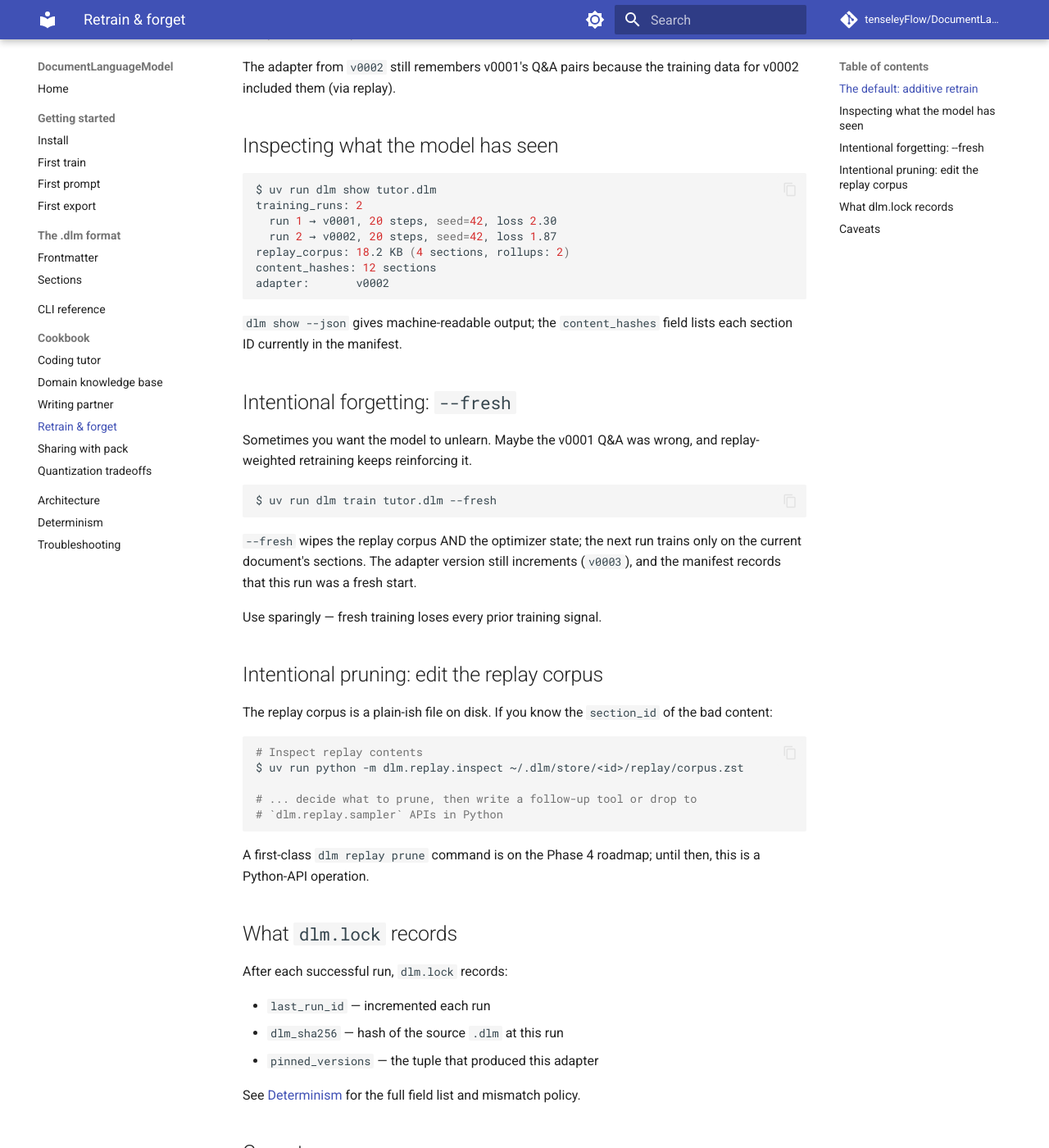
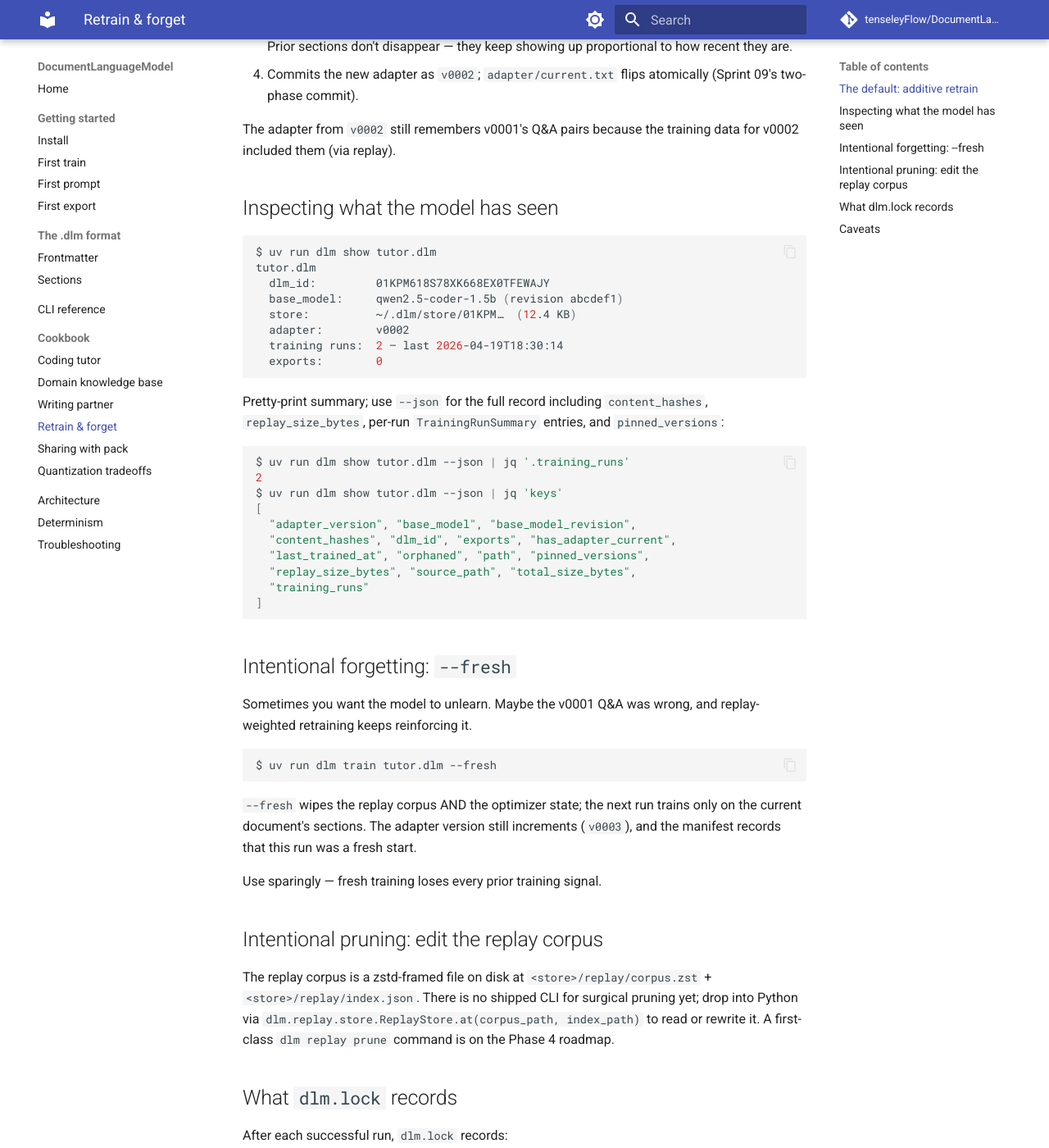
Before and after one commit to tenseleyFlow/DocumentLanguageModel, an MkDocs documentation site: the page built from docs/cookbook/retrain-and-forget.md, in a window 1280 px wide and 1400 px high, scrolled down 792 px. Shown: the whole window at 82% size. Built offline with MkDocs 1.6.1 and Material for MkDocs 9.7.7, drawn with Linux system fonts in a browser that asks for light colours; comment, search, counter and statistics services are not loaded; some of the changed text lies outside the part shown.

Commit message:
docs(cookbook): fix fictional CLI output + invalid-ULID placeholders (audit-05 follow-up)

````diff
--- a/docs/cookbook/retrain-and-forget.md
+++ b/docs/cookbook/retrain-and-forget.md
@@ -10,14 +10,18 @@ forget, and how to audit what the model has seen.
 ```sh
 # v0001 — initial training
 $ uv run dlm train tutor.dlm
-trained: v0001 (20 steps)
+trained: v0001 (20 steps, seed=42, determinism=best_effort)
+adapter: ~/.dlm/store/01KPM…/adapter/versions/v0001
+log:     ~/.dlm/store/01KPM…/logs/train-000001-…jsonl
 
 # Edit tutor.dlm — add more Q&A, fix a typo
 $ $EDITOR tutor.dlm
 
 # v0002 — retrain
 $ uv run dlm train tutor.dlm
-trained: v0002 (20 steps)
+trained: v0002 (20 steps, seed=42, determinism=best_effort)
+adapter: ~/.dlm/store/01KPM…/adapter/versions/v0002
+log:     ~/.dlm/store/01KPM…/logs/train-000002-…jsonl
 ```
 
 What `dlm train` does on retrain:
@@ -39,16 +43,31 @@ training data for v0002 included them (via replay).
 
 ```sh
 $ uv run dlm show tutor.dlm
-training_runs: 2
-  run 1 → v0001, 20 steps, seed=42, loss 2.30
-  run 2 → v0002, 20 steps, seed=42, loss 1.87
-replay_corpus: 18.2 KB (4 sections, rollups: 2)
-content_hashes: 12 sections
-adapter:       v0002
+tutor.dlm
+  dlm_id:         01KPM618S78XK668EX0TFEWAJY
+  base_model:     qwen2.5-coder-1.5b (revision abcdef1)
+  store:          ~/.dlm/store/01KPM…  (12.4 KB)
+  adapter:        v0002
+  training runs:  2 — last 2026-04-19T18:30:14
+  exports:        0
 ```
 
-`dlm show --json` gives machine-readable output; the `content_hashes`
-field lists each section ID currently in the manifest.
+Pretty-print summary; use `--json` for the full record including
+`content_hashes`, `replay_size_bytes`, per-run `TrainingRunSummary`
+entries, and `pinned_versions`:
+
+```sh
+$ uv run dlm show tutor.dlm --json | jq '.training_runs'
+2
+$ uv run dlm show tutor.dlm --json | jq 'keys'
+[
+  "adapter_version", "base_model", "base_model_revision",
+  "content_hashes", "dlm_id", "exports", "has_adapter_current",
+  "last_trained_at", "orphaned", "path", "pinned_versions",
+  "replay_size_bytes", "source_path", "total_size_bytes",
+  "training_runs"
+]
+```
 
 ## Intentional forgetting: `--fresh`
 
@@ -68,19 +87,12 @@ Use sparingly — fresh training loses every prior training signal.
 
 ## Intentional pruning: edit the replay corpus
 
-The replay corpus is a plain-ish file on disk. If you know the
-`section_id` of the bad content:
-
-```sh
-# Inspect replay contents
-$ uv run python -m dlm.replay.inspect ~/.dlm/store/<id>/replay/corpus.zst
-
-# ... decide what to prune, then write a follow-up tool or drop to
-# `dlm.replay.sampler` APIs in Python
-```
-
-A first-class `dlm replay prune` command is on the Phase 4 roadmap;
-until then, this is a Python-API operation.
+The replay corpus is a zstd-framed file on disk at
+`<store>/replay/corpus.zst` + `<store>/replay/index.json`. There is
+no shipped CLI for surgical pruning yet; drop into Python via
+`dlm.replay.store.ReplayStore.at(corpus_path, index_path)` to read
+or rewrite it. A first-class `dlm replay prune` command is on the
+Phase 4 roadmap.
 
 ## What `dlm.lock` records
 
````
Also changed, not shown: docs/cookbook/coding-tutor.md (+8 -3 lines), docs/cookbook/domain-kb.md (+2 -1 lines), docs/cookbook/quantization-tradeoffs.md (+4 -4 lines), docs/cookbook/sharing-with-pack.md (+4 -3 lines), docs/cookbook/writing-partner.md (+2 -1 lines).
